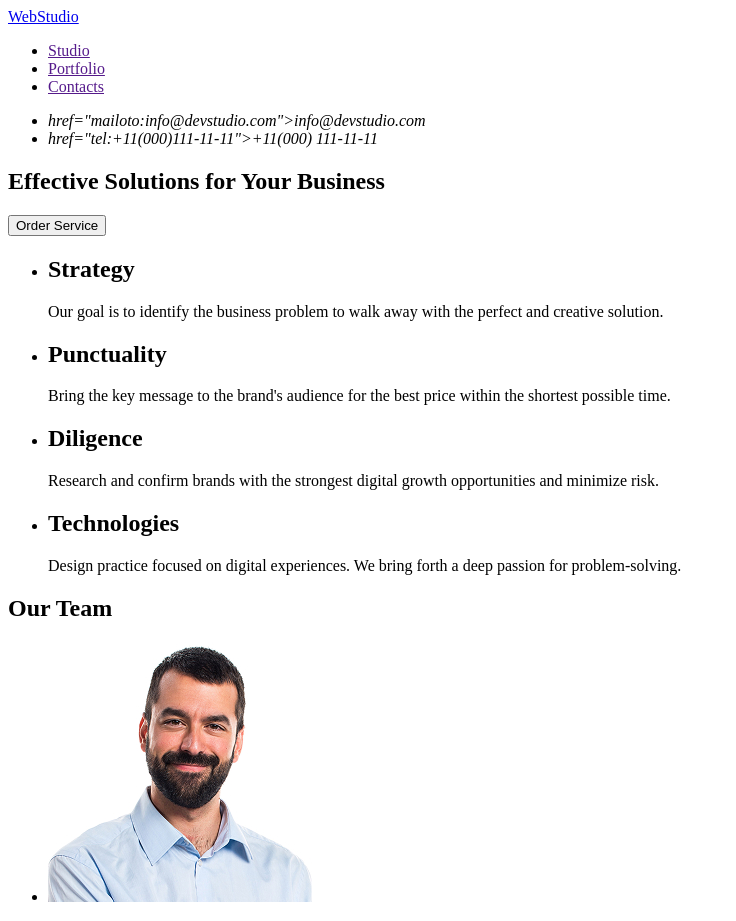
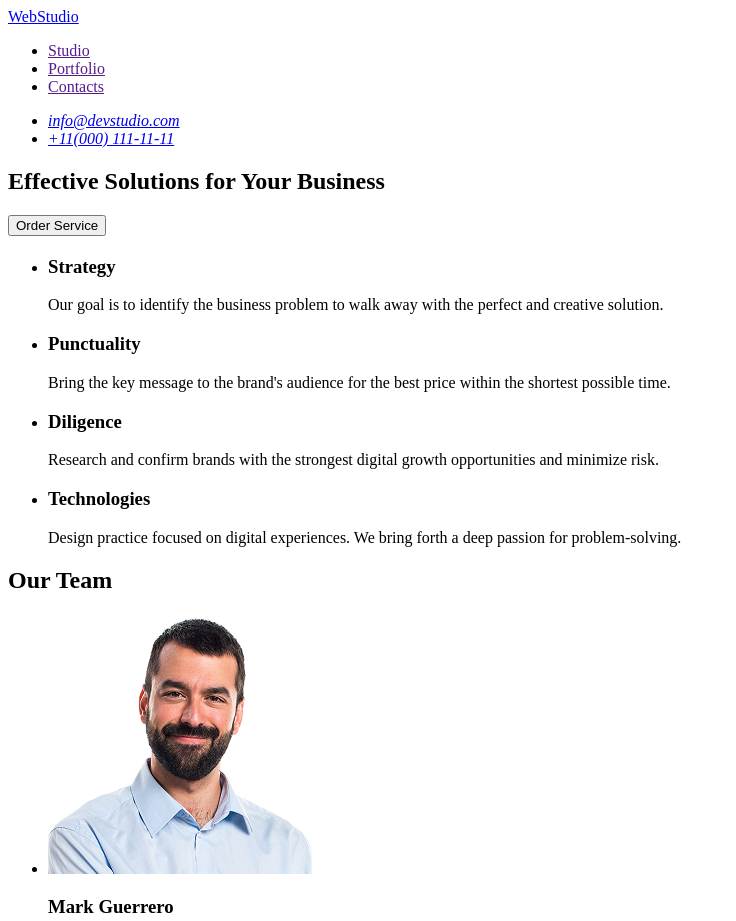
Before and after one commit to shovgen/goit-markup-hw-01, a plain HTML site: page index.html in a window 1280 px wide. Shown: the top 921 px of the page, without its empty margins (0-736 px from the left). Drawn offline with Linux system fonts and the light colour scheme.

Commit message:
update HTML

```diff
--- a/index.html
+++ b/index.html
@@ -8,7 +8,7 @@
   <body>
     <header>
       <nav>
-        <a href="index.html">WebStudio</a>
+        <a href="./index.html">WebStudio</a>
         <ul>
           <li><a href="">Studio</a></li>
           <li><a href="">Portfolio</a></li>
@@ -17,8 +17,8 @@
       </nav>
       <address>
         <ul>
-          <li><a>href="mailoto:info@devstudio.com">info@devstudio.com</a></li>
-          <li><a>href="tel:+11(000)111-11-11">+11(000) 111-11-11</a></li>
+          <li><a href="mailoto:info@devstudio.com"> info@devstudio.com</a></li>
+          <li><a href="tel:+11(000)111-11-11">+11(000) 111-11-11</a></li>
         </ul>
       </address>
     </header>
@@ -28,30 +28,31 @@
         <button type="button">Order Service</button>
       </section>
       <section id="Solutions">
+        <h2></h2>
         <ul>
           <li>
-            <h2>Strategy</h2>
+            <h3>Strategy</h3>
             <p>
               Our goal is to identify the business problem to walk away with the
               perfect and creative solution.
             </p>
           </li>
           <li>
-            <h2>Punctuality</h2>
+            <h3>Punctuality</h3>
             <p>
               Bring the key message to the brand's audience for the best price
               within the shortest possible time.
             </p>
           </li>
           <li>
-            <h2>Diligence</h2>
+            <h3>Diligence</h3>
             <p>
               Research and confirm brands with the strongest digital growth
               opportunities and minimize risk.
             </p>
           </li>
           <li>
-            <h2>Technologies</h2>
+            <h3>Technologies</h3>
             <p>
               Design practice focused on digital experiences. We bring forth a
               deep passion for problem-solving.
@@ -86,7 +87,7 @@
       </section>
     </main>
     <footer id="button">
-      <a href="index.html">WebStudio</a>
+      <a href="./index.html">WebStudio</a>
       <p>
         Increase the flow of customers and sales for your business with digital
         marketing & growth solutions.
```
